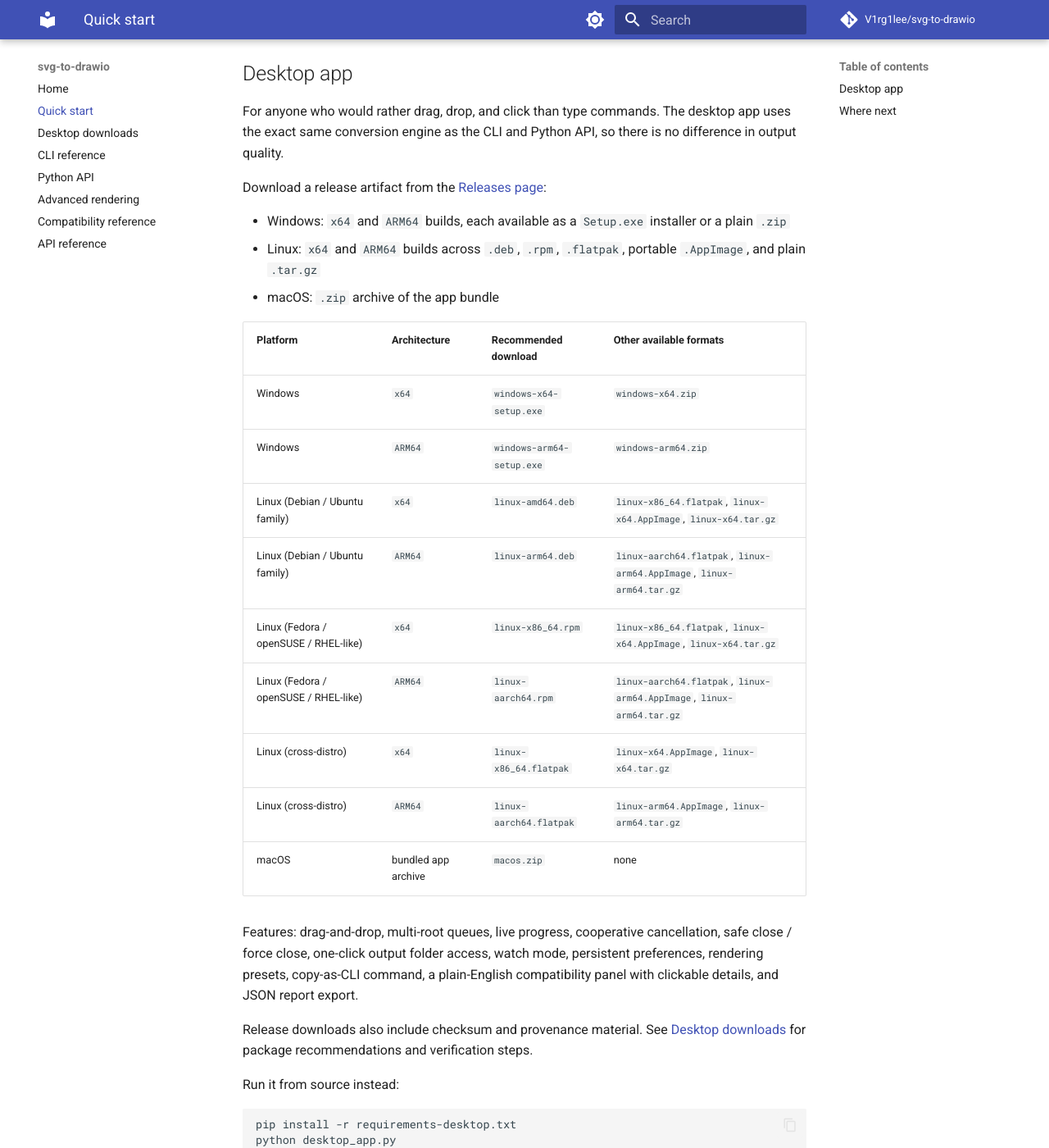
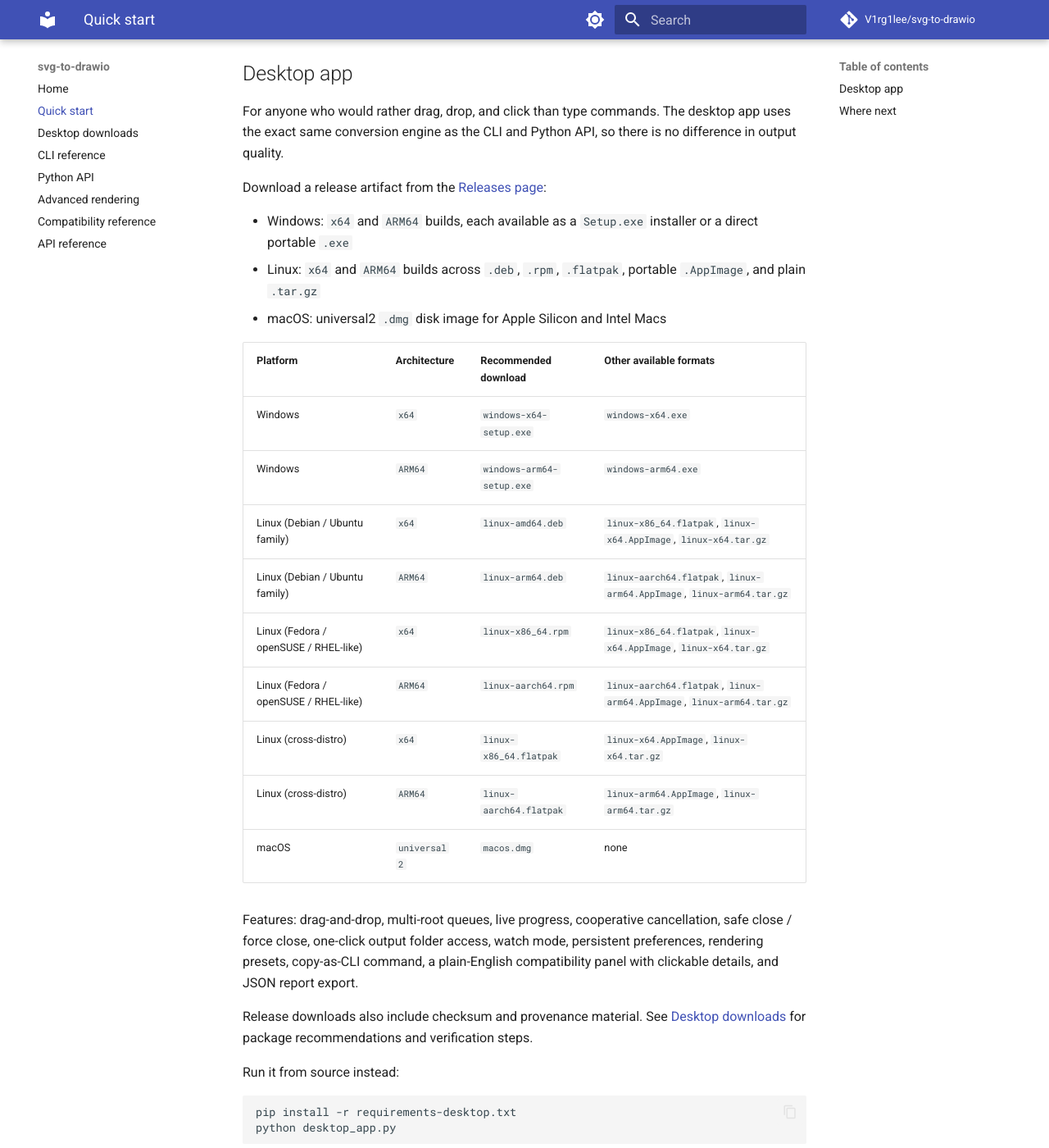
Before and after one commit to V1rg1lee/svg-to-drawio, an MkDocs documentation site: the page built from docs/quickstart.md, in a window 1280 px wide and 1400 px high, scrolled down 602 px. Shown: the whole window at 82% size. Built offline with MkDocs 1.6.1 and Material for MkDocs 9.7.7, drawn with Linux system fonts in a browser that asks for light colours; comment, search, counter and statistics services are not loaded.

Commit message:
feat(packaging): improve Windows and macOS desktop deliverables (#9)

```diff
--- a/docs/quickstart.md
+++ b/docs/quickstart.md
@@ -34,21 +34,21 @@ For anyone who would rather drag, drop, and click than type commands. The deskto
 
 Download a release artifact from the [Releases page](https://github.com/V1rg1lee/svg-to-drawio/releases):
 
-- Windows: `x64` and `ARM64` builds, each available as a `Setup.exe` installer or a plain `.zip`
+- Windows: `x64` and `ARM64` builds, each available as a `Setup.exe` installer or a direct portable `.exe`
 - Linux: `x64` and `ARM64` builds across `.deb`, `.rpm`, `.flatpak`, portable `.AppImage`, and plain `.tar.gz`
-- macOS: `.zip` archive of the app bundle
+- macOS: universal2 `.dmg` disk image for Apple Silicon and Intel Macs
 
 | Platform | Architecture | Recommended download | Other available formats |
 |---|---|---|---|
-| Windows | `x64` | `windows-x64-setup.exe` | `windows-x64.zip` |
-| Windows | `ARM64` | `windows-arm64-setup.exe` | `windows-arm64.zip` |
+| Windows | `x64` | `windows-x64-setup.exe` | `windows-x64.exe` |
+| Windows | `ARM64` | `windows-arm64-setup.exe` | `windows-arm64.exe` |
 | Linux (Debian / Ubuntu family) | `x64` | `linux-amd64.deb` | `linux-x86_64.flatpak`, `linux-x64.AppImage`, `linux-x64.tar.gz` |
 | Linux (Debian / Ubuntu family) | `ARM64` | `linux-arm64.deb` | `linux-aarch64.flatpak`, `linux-arm64.AppImage`, `linux-arm64.tar.gz` |
 | Linux (Fedora / openSUSE / RHEL-like) | `x64` | `linux-x86_64.rpm` | `linux-x86_64.flatpak`, `linux-x64.AppImage`, `linux-x64.tar.gz` |
 | Linux (Fedora / openSUSE / RHEL-like) | `ARM64` | `linux-aarch64.rpm` | `linux-aarch64.flatpak`, `linux-arm64.AppImage`, `linux-arm64.tar.gz` |
 | Linux (cross-distro) | `x64` | `linux-x86_64.flatpak` | `linux-x64.AppImage`, `linux-x64.tar.gz` |
 | Linux (cross-distro) | `ARM64` | `linux-aarch64.flatpak` | `linux-arm64.AppImage`, `linux-arm64.tar.gz` |
-| macOS | bundled app archive | `macos.zip` | none |
+| macOS | `universal2` | `macos.dmg` | none |
 
 Features: drag-and-drop, multi-root queues, live progress, cooperative cancellation, safe close / force close, one-click output folder access, watch mode, persistent preferences, rendering presets, copy-as-CLI command, a plain-English compatibility panel with clickable details, and JSON report export.
 
--- a/svg_to_drawio/__init__.py
+++ b/svg_to_drawio/__init__.py
@@ -4,7 +4,7 @@ from __future__ import annotations
 
 from os import PathLike
 
-__version__ = "3.7.0"
+__version__ = "3.8.0"
 
 from .capabilities import all_capabilities, capability_descriptor, capability_keys, rendering_preflight_lines
 from .compatibility import CompatibilityOverview, CompatibilityRow, FeatureObservation
```
Also changed, not shown: CHANGELOG.md (+9 -1 lines), README.md (+26 -8 lines), build_desktop.py (+33 -2 lines), docs/release-downloads.md (+5 -4 lines), 5 other files.
